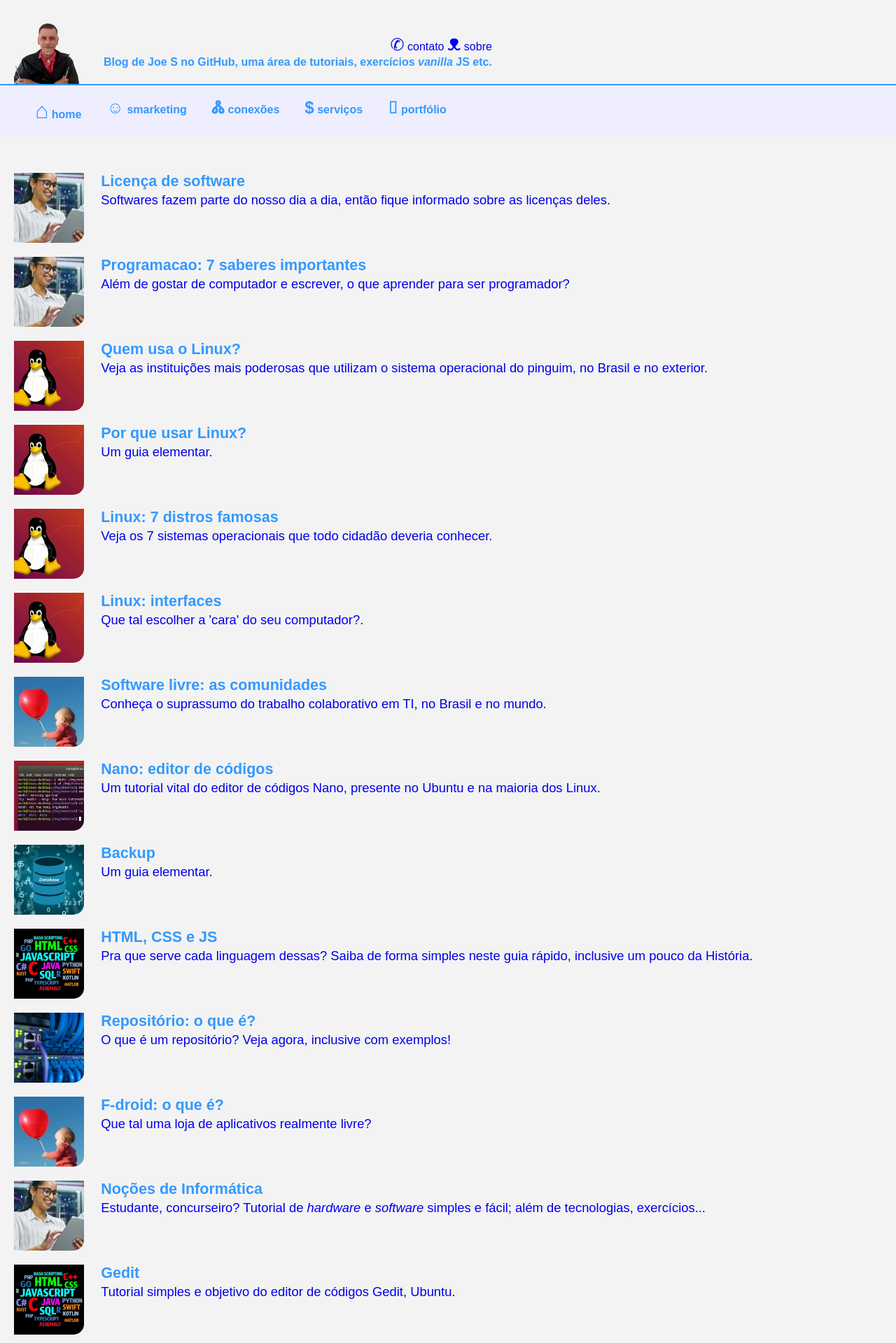
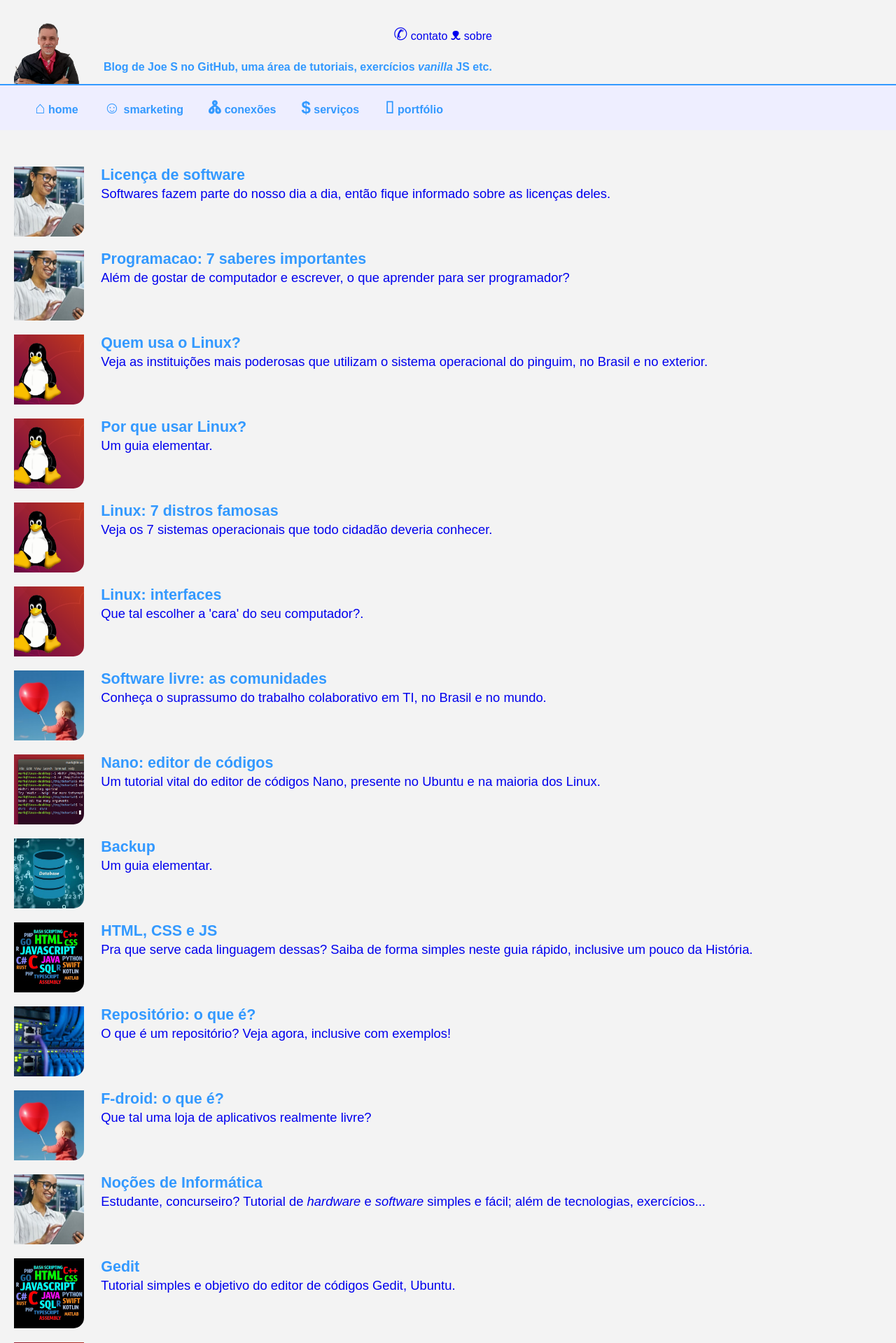
Before and after one commit to Joesynth/joesynth.github.io, a Jekyll site: the page built from index.html, in a window 1280 px wide. Shown: the top 1919 px of the page at 70% size. Built offline with Jekyll 4.4.1, drawn with Linux system fonts in a browser that asks for light colours.

Commit message:
Update style.css

```diff
--- a/css/style.css
+++ b/css/style.css
@@ -6,11 +6,7 @@
 
 #menuTop {
     text-align: right;
-}
-
-#unicodeMaior {
-    font-size: 2em;
-    font-weigh: bold;
+    margin-bottom: 1.5em;
 }
 
 body { background-color: #F3F3F3;}
```
